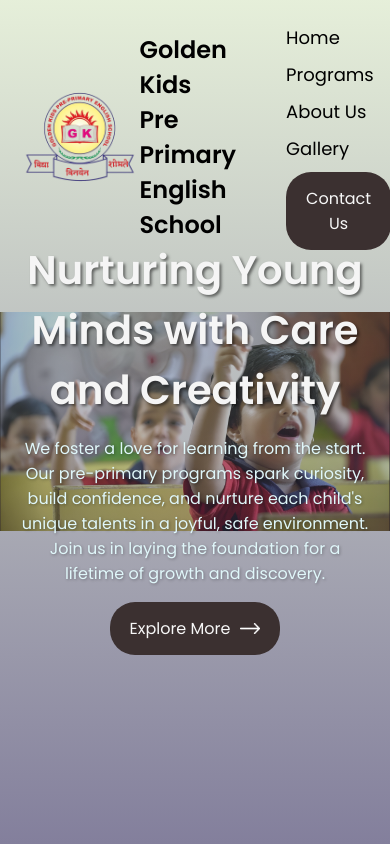
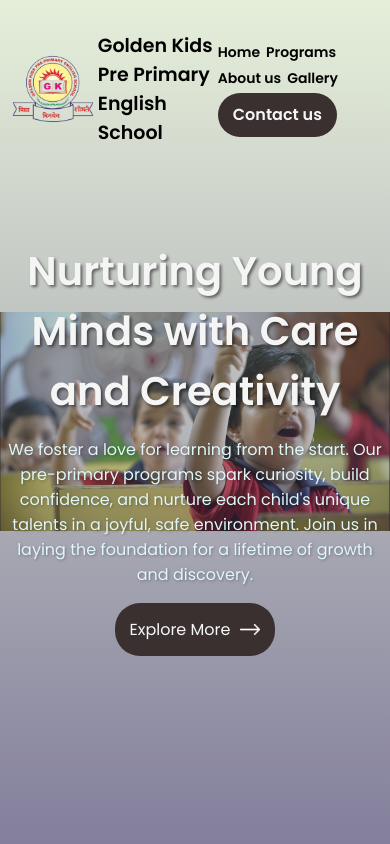
Before and after one commit to Pushkarbhangale15/Golden-kids, a React (Vite) app: page / in a window 390 px wide. Shown: the top 844 px of the page. Built offline with nearby package versions, Linux system fonts and the light colour scheme.

Commit message:
"Added react-scroll dependency, updated package-lock.json and package.json, modified App.jsx, Navbar.css, Navbar.jsx, and index.css files"

```diff
--- a/package.json
+++ b/package.json
@@ -11,7 +11,8 @@
   },
   "dependencies": {
     "react": "^18.3.1",
-    "react-dom": "^18.3.1"
+    "react-dom": "^18.3.1",
+    "react-scroll": "^1.9.0"
   },
   "devDependencies": {
     "@eslint/js": "^9.11.1",
--- a/src/App.jsx
+++ b/src/App.jsx
@@ -7,6 +7,7 @@ import Title from './components/Title/Title'
 import About from './components/About/About'
 import Gallery from './components/Gallery/Gallery'
 import Contact from './components/Contact/Contact'
+import Footer from './components/Footer/Footer'
 const App = () => {
   return (
     <div>
@@ -20,6 +21,7 @@ const App = () => {
         <Gallery/>
         <Title subTitle='Contact Us' title='Get in Touch'/>
         <Contact/>
+        <Footer/>
       </div>
     </div>
   )
--- /dev/null
+++ b/src/components/Footer/Footer.css
@@ -0,0 +1,15 @@
+.footer{
+    margin: 10px auto;
+    display: flex;
+    align-items: center;
+    justify-content: space-between;
+    border-top: 1px solid #797979;
+    padding: 15px 0;
+}
+
+.footer ul li{
+    list-style: none;
+    display: inline-block;
+    margin-left: 20px;
+
+}
--- /dev/null
+++ b/src/components/Footer/Footer.jsx
@@ -0,0 +1,16 @@
+import React from 'react'
+import './Footer.css'
+const Footer = () => {
+  return (
+    <div className="footer">
+      <p>&copy; 2024 Golden Kids Pre Primary English School.</p>
+      <ul>
+        <li>Terms Of Service</li>
+        <li>Privacy Policy</li>
+
+      </ul>
+    </div>
+  );
+}
+
+export default Footer
--- a/src/components/Navbar/Navbar.css
+++ b/src/components/Navbar/Navbar.css
@@ -16,6 +16,10 @@ nav{
     width: 120px;
 
 }
+nav h1{
+    font-size: 23px;
+
+}
 
 a{
     text-decoration: none;
@@ -26,14 +30,71 @@ a{
 .Tablist{
     margin-left: 0;
 }
+nav ul{
+
+  padding-left: 0px;
+
+}
+.logo-and-title{
+    display: inline-flex;
+    align-items: center;
+
+}
 nav ul li{
     display: inline-block;
     list-style: none;
     margin: 5px 10px;
     font-size: 18px;
+    font-weight: bold;
 }
 .light-nav{
         background: #f7f7f7;
         transition: 0.5s;
         border-radius: 20px;
 }
+
+/* --------media  query-------- */
+@media (max-width: 1206px) {
+
+    nav ul li{
+        font-size: 18px;
+        margin: 2px 7px;
+    }
+
+}
+@media (max-width: 1200px){
+    .logo{
+        width: 110px;
+    }
+    nav h1{
+        font-size: 20px;
+    }
+}
+@media (max-width: 1162px) {
+    .logo{
+        width: 100px;
+    }
+    nav ul li{
+        font-size: 16px;
+        margin: 2px 5px;
+    }
+    nav h1{
+        font-size: 19px;
+    }
+
+
+}
+@media (max-width: 1046px) {
+    .logo{
+        width: 90px;
+    }
+    nav ul li{
+        font-size: 14px;
+        margin: 2px 3px;
+    }
+}
+@media (max-width: 930px) {
+    nav{
+        padding: 15px 0;
+    }
+}
--- a/src/components/Navbar/Navbar.jsx
+++ b/src/components/Navbar/Navbar.jsx
@@ -1,6 +1,7 @@
 import React, { useEffect, useState } from 'react'
 import logo from '../../assets/logo.png'
 import './Navbar.css'
+import { Link } from 'react-scroll'
 
 const Navbar = () => {
     const[sticky,setSticky]=useState(false);
@@ -10,18 +11,46 @@ const Navbar = () => {
       })
     },[]);
   return (
-    <nav className={`container ${sticky? 'light-nav' : ''}`}>
-        <img src={logo} alt="Logo" className='logo'/>
+    <nav className={`container ${sticky ? "light-nav" : ""}`}>
+      <div className="logo-and-title">
+        <img src={logo} alt="Logo" className="logo" />
         <h1>Golden Kids Pre Primary English School</h1>
-        <ul className='Tablist'>
-           <li>Home</li>
-           <li>Programs</li>
-           <li>About Us</li>
-           <li>Gallery</li>
-           <li><button className='btn'>Contact Us</button></li>
-        </ul>
+      </div>
+      <ul className="Tablist">
+        <li>
+          <Link to="hero" smooth={true} offset={0} duration={500}>
+            Home
+          </Link>
+        </li>
+        <li>
+          <Link to="programs" smooth={true} offset={-300} duration={500}>
+            Programs
+          </Link>
+        </li>
+        <li>
+          <Link to="about" smooth={true} offset={-180} duration={500}>
+            About us
+          </Link>
+        </li>
+        <li>
+          <Link to="myGallery" smooth={true} offset={-300} duration={500}>
+            Gallery
+          </Link>
+        </li>
+        <li>
+          <Link
+            to="contact"
+            smooth={true}
+            offset={-290}
+            duration={500}
+            className="btn"
+          >
+            Contact us
+          </Link>
+        </li>
+      </ul>
     </nav>
-  )
+  );
 }
 
 export default Navbar
--- a/src/index.css
+++ b/src/index.css
@@ -23,3 +23,17 @@
   margin-left: 10px;
 
 }
+/* --------media  query-------- */
+@media (max-width:1206px){
+  .container{
+    padding-left: 2%;
+    padding-right: 2%;
+  }
+  .btn{
+    padding: 14px 15px;
+  }
+
+}
+@media (max-width:1162px){
+
+}
```
Also changed, not shown: 1 other file (tests, documents, lock files or other folders).
